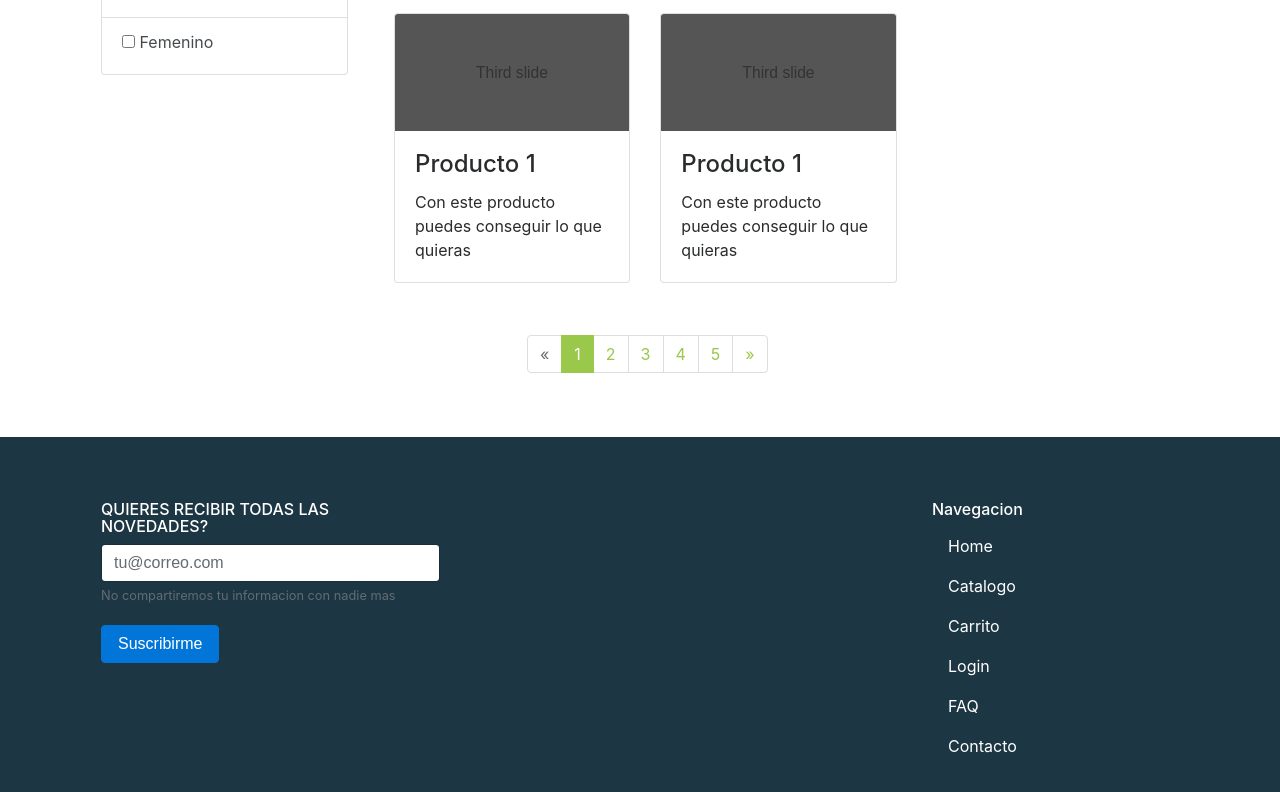
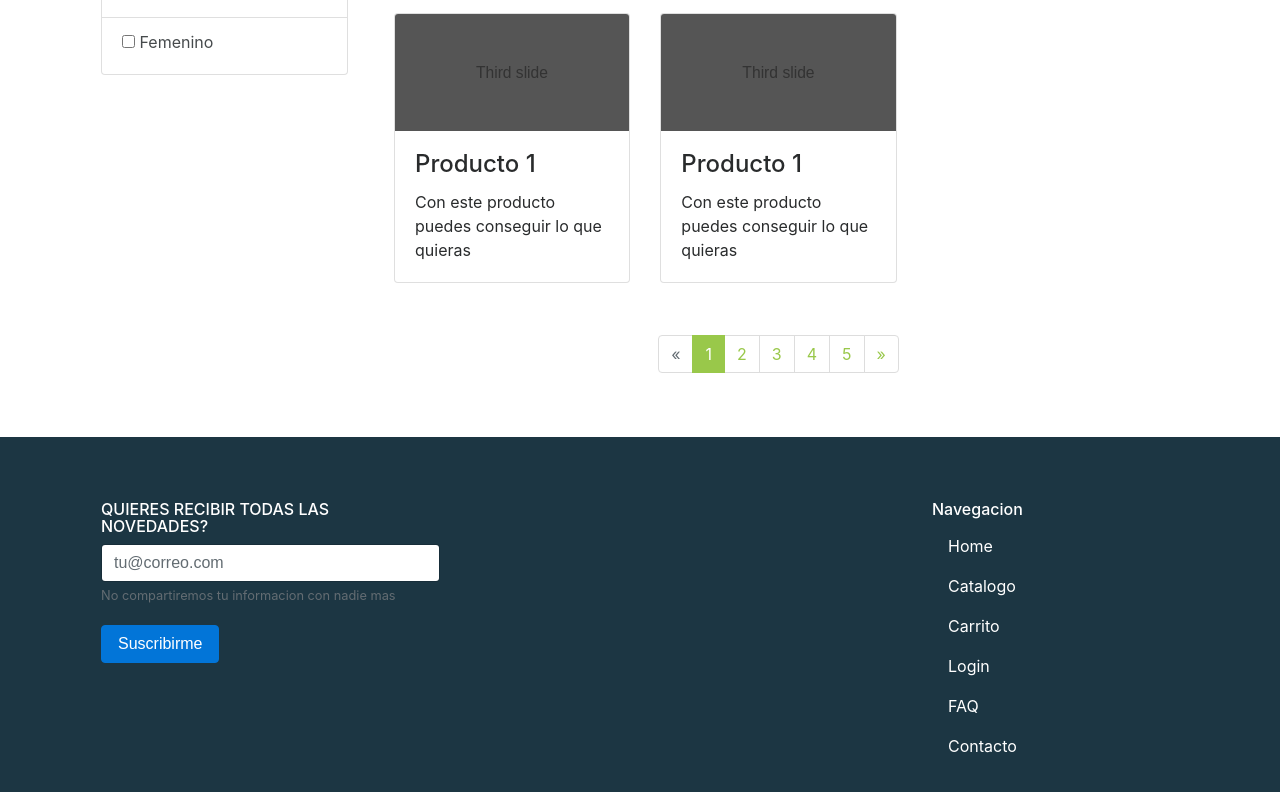
Before and after one commit to loredanau/platzishop, a plain HTML site: page catalogo.html in a window 1280 px wide. Shown: the part 850-1642 px from the top of the page. Drawn offline with nearby package versions, Linux system fonts and the light colour scheme; a script that the page names is missing.

Commit message:
modified

```diff
--- a/catalogo.html
+++ b/catalogo.html
@@ -296,9 +296,9 @@
 
                 </div>
                 <div class="row">
-                    <div id="paginator-container" class="col-12 text-center">
+                    <div id="paginator-container" class="col-12">
                         <nav>
-                            <ul class="pagination">
+                            <ul class="pagination justify-content-center">
                                 <li class="page-item disabled">
                                     <a href="#" class="page-link">
                                         &laquo;
--- a/css/app.css
+++ b/css/app.css
@@ -133,9 +133,11 @@ ul.nav {
 .col-lg-4 {
 	padding-bottom: 20px;
 }
+/*
 ul.pagination {
 	padding-left: 133px;
 }
+*/
 
 @media (max-width: 768px) {
 	.listado-productos {
```
